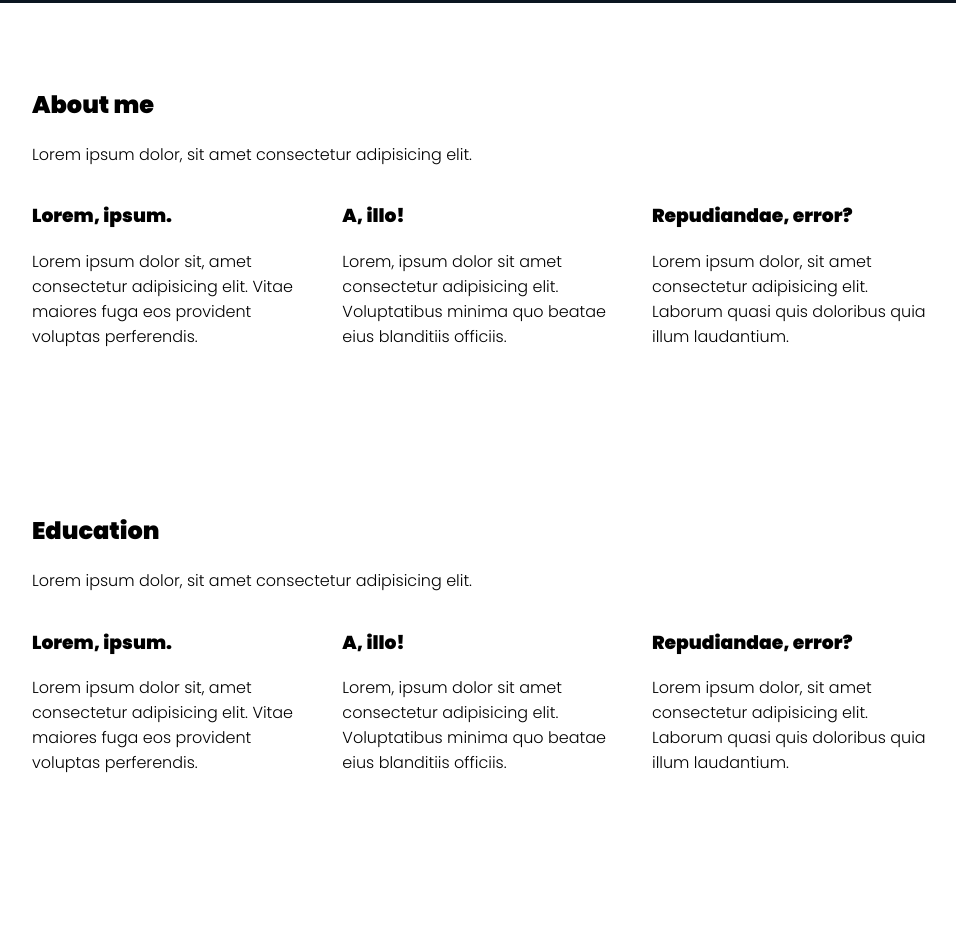
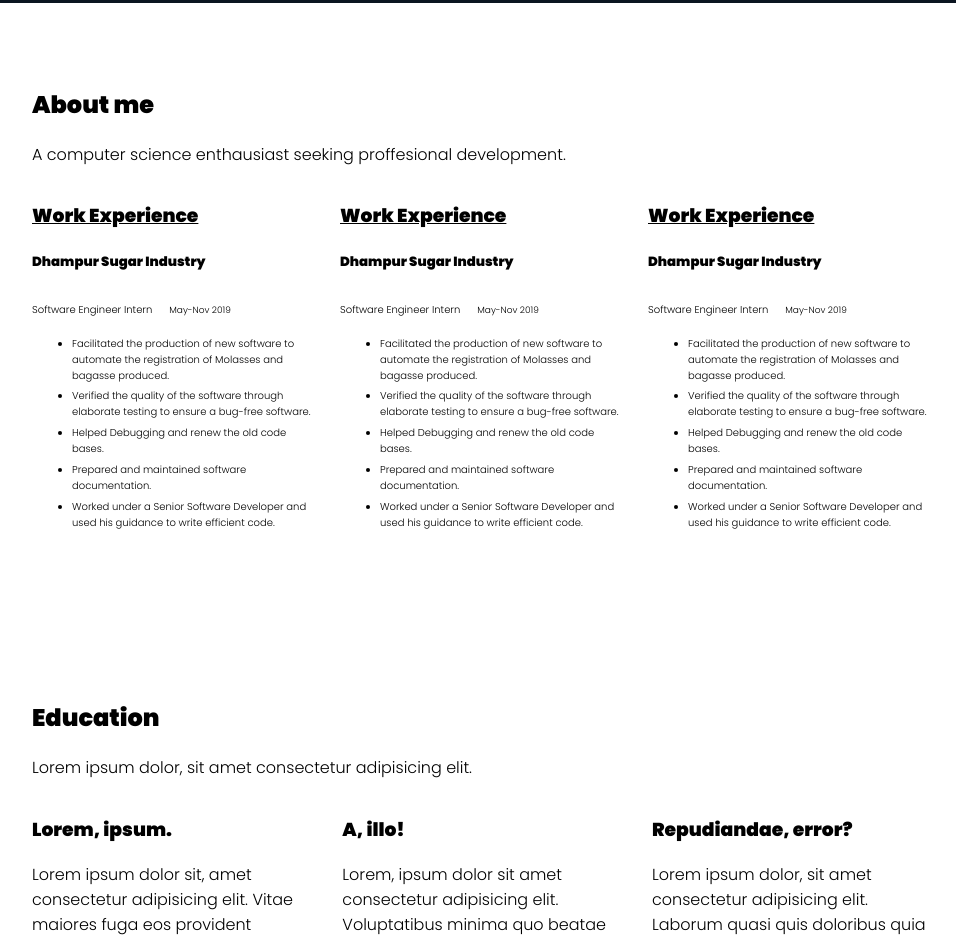
Before and after one commit to DJayDixit/Portfolio, a website: page index.html in a window 1280 px wide. Shown: the part 927-1869 px from the top of the page, without its empty margins (158-1114 px from the left). Drawn offline with Linux system fonts and the light colour scheme; grey boxes are pictures that could not be loaded.

Commit message:
some more changes

```diff
--- a/index.html
+++ b/index.html
@@ -51,28 +51,55 @@
 
       <div id="about" class="home-about">
         <h2>About me</h2>
-        <p>Lorem ipsum dolor, sit amet consectetur adipisicing elit.</p>
+        <p>A computer science enthausiast seeking proffesional development.</p>
         <div class="columns">
-          <div class="col fade-in">
-            <h3>Lorem, ipsum.</h3>
-            <p>
-              Lorem ipsum dolor sit, amet consectetur adipisicing elit. Vitae
-              maiores fuga eos provident voluptas perferendis.
-            </p>
+          <div class="col fade-in card-content">
+            <div class="card">
+              <h3 style="text-decoration: underline;">Work Experience</h3>
+              <h5>Dhampur Sugar Industry</h5>
+              <span style="font-size: x-small; ">Software Engineer Intern   </span> <span style="font-size:xx-small; padding-left:5%;">  May-Nov 2019</span>
+              <ul>
+                <li style="font-size: x-small; padding-bottom: 2%;">Facilitated the production of new software to automate the registration of Molasses and
+                  bagasse produced.</li>
+                <li style="font-size: x-small; padding-bottom: 2%;">Verified the quality of the software through elaborate testing to ensure a bug-free
+                  software.</li>
+                <li style="font-size: x-small; padding-bottom: 2%;">Helped Debugging and renew the old code bases.</li>
+                <li style="font-size: x-small; padding-bottom: 2%;">Prepared and maintained software documentation.</li>
+                <li style="font-size: x-small; padding-bottom: 2%;">Worked under a Senior Software Developer and used his guidance to write efficient code.</li>
+              </ul>
+            </div>
           </div>
-          <div class="col fade-in">
-            <h3>A, illo!</h3>
-            <p>
-              Lorem, ipsum dolor sit amet consectetur adipisicing elit.
-              Voluptatibus minima quo beatae eius blanditiis officiis.
-            </p>
+          <div class="col fade-in card-content">
+            <div class="card">
+              <h3 style="text-decoration: underline;">Work Experience</h3>
+              <h5>Dhampur Sugar Industry</h5>
+              <span style="font-size: x-small; ">Software Engineer Intern   </span> <span style="font-size:xx-small; padding-left:5%;">  May-Nov 2019</span>
+              <ul>
+                <li style="font-size: x-small; padding-bottom: 2%;">Facilitated the production of new software to automate the registration of Molasses and
+                  bagasse produced.</li>
+                <li style="font-size: x-small; padding-bottom: 2%;">Verified the quality of the software through elaborate testing to ensure a bug-free
+                  software.</li>
+                <li style="font-size: x-small; padding-bottom: 2%;">Helped Debugging and renew the old code bases.</li>
+                <li style="font-size: x-small; padding-bottom: 2%;">Prepared and maintained software documentation.</li>
+                <li style="font-size: x-small; padding-bottom: 2%;">Worked under a Senior Software Developer and used his guidance to write efficient code.</li>
+              </ul>
+            </div>
           </div>
-          <div class="col fade-in">
-            <h3>Repudiandae, error?</h3>
-            <p>
-              Lorem ipsum dolor, sit amet consectetur adipisicing elit. Laborum
-              quasi quis doloribus quia illum laudantium.
-            </p>
+          <div class="col fade-in card-content">
+            <div class="card">
+              <h3 style="text-decoration: underline;">Work Experience</h3>
+              <h5>Dhampur Sugar Industry</h5>
+              <span style="font-size: x-small; ">Software Engineer Intern   </span> <span style="font-size:xx-small; padding-left:5%;">  May-Nov 2019</span>
+              <ul>
+                <li style="font-size: x-small; padding-bottom: 2%;">Facilitated the production of new software to automate the registration of Molasses and
+                  bagasse produced.</li>
+                <li style="font-size: x-small; padding-bottom: 2%;">Verified the quality of the software through elaborate testing to ensure a bug-free
+                  software.</li>
+                <li style="font-size: x-small; padding-bottom: 2%;">Helped Debugging and renew the old code bases.</li>
+                <li style="font-size: x-small; padding-bottom: 2%;">Prepared and maintained software documentation.</li>
+                <li style="font-size: x-small; padding-bottom: 2%;">Worked under a Senior Software Developer and used his guidance to write efficient code.</li>
+              </ul>
+            </div>
           </div>
         </div>
       </div>
--- a/scss/main.scss
+++ b/scss/main.scss
@@ -108,7 +108,7 @@ header {
   background: #123 url(https://unsplash.it/900);
   background-size: cover;
   background-blend-mode: multiply;
-  color: green;
+  color: #f4f4f4;
   text-align: center;
 }
 
@@ -117,6 +117,7 @@ header {
   max-width: 900px;
   margin: 0 auto;
 }
+
 .columns {
   display: flex;
 }
```
Also changed, not shown: scss/main.css (added), 1 other file.
